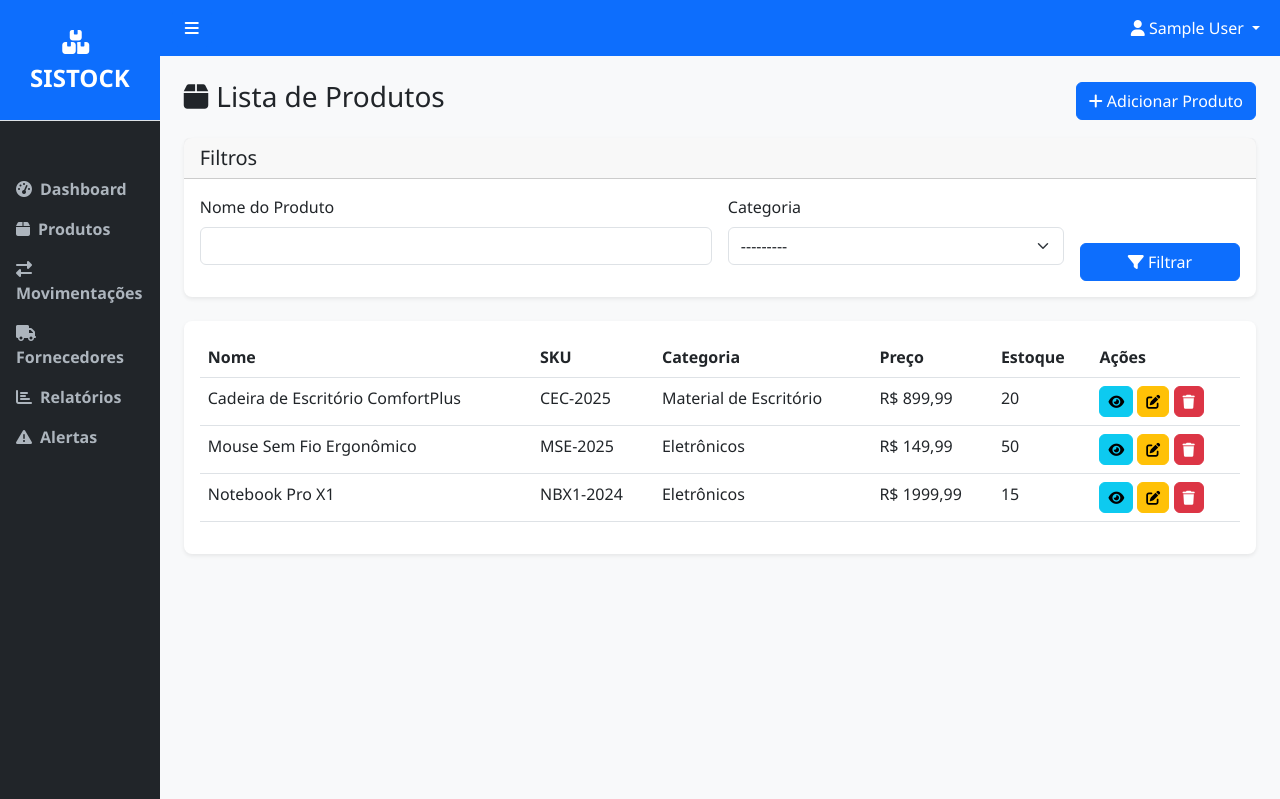
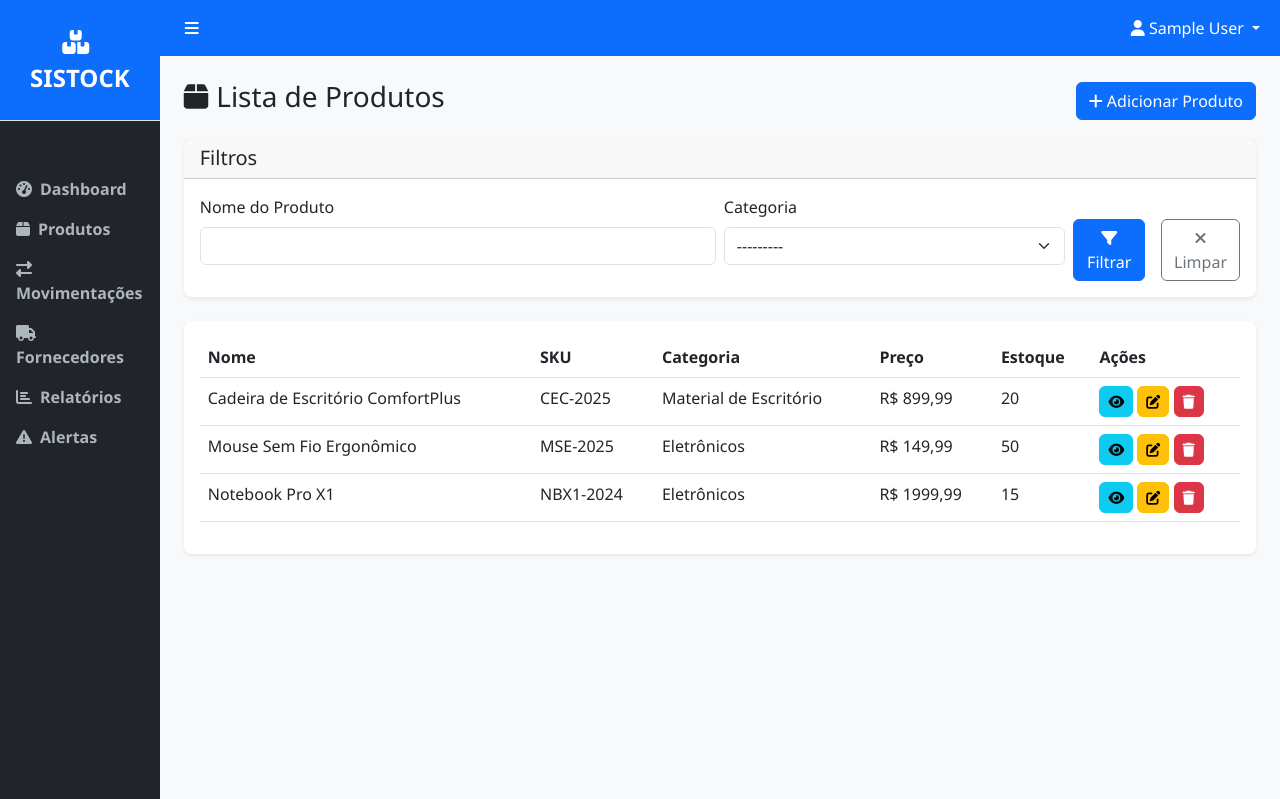
Before and after one commit to mateus-s-a/SISTOCK, a Django app: page /products/ in a window 1280 px wide. Shown: the top 799 px of the page. Run offline with Django 5.2, Linux system fonts and the light colour scheme; the visitor is signed in with stand-in values (Sample User, id 1); data comes from the database, SQL or seed files in the repository; parts of the project's set-up code (start-up, migrations or seed data) failed here and were passed over; some libraries are stand-ins or nearby versions.

Commit message:
refactor(products): Aprimora filtros na lista de produtos e adiciona botão de limpar

```diff
--- a/apps/products/templates/products/product_list.html
+++ b/apps/products/templates/products/product_list.html
@@ -18,17 +18,20 @@
             <h5 class="mb-0">Filtros</h5>
         </div>
         <div class="card-body">
-            <form method="get" class="row g-3">
+            <form method="get" class="row g-2">
                 <div class="col-md-6">
                     {{ filter.form.name|as_crispy_field }}
                 </div>
                 <div class="col-md-4">
                     {{ filter.form.category|as_crispy_field }}
                 </div>
-                <div class="col-md-2 d-flex align-items-end">
-                    <button type="submit" class="btn btn-primary w-100">
+                <div class="col-md-2 d-flex align-items-end gap-2">
+                    <button type="submit" class="btn btn-primary w-100 me-2">
                         <i class="fas fa-filter"></i> Filtrar
                     </button>
+                    <a href="{% url "products:product_list" %}" class="btn btn-outline-secondary w-100">
+                        <i class="fas fa-times"></i> Limpar
+                    </a>
                 </div>
             </form>
         </div>
--- a/apps/products/views.py
+++ b/apps/products/views.py
@@ -21,6 +21,7 @@ class ProductListView(LoginRequiredMixin, ListView):
     """Lista Produtos"""
     model = Product
     template_name = 'products/product_list.html'
+    success_url = reverse_lazy('products:product_list')
     context_object_name = 'products'
     paginate_by = 15
 
```
